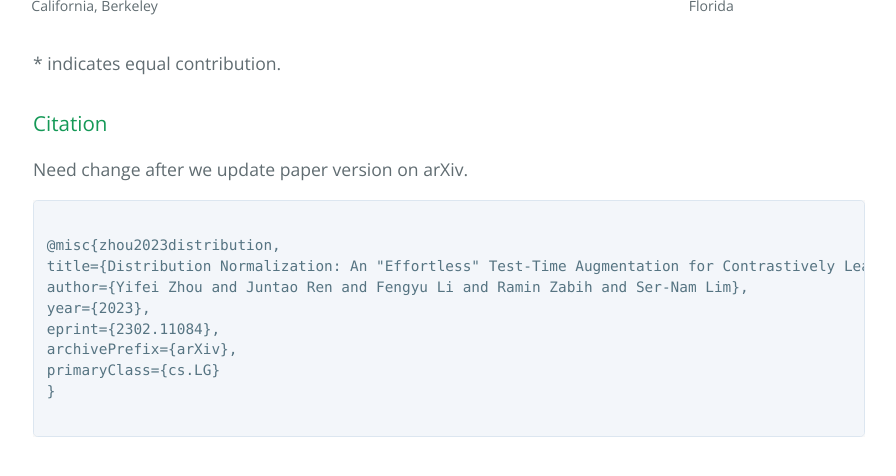
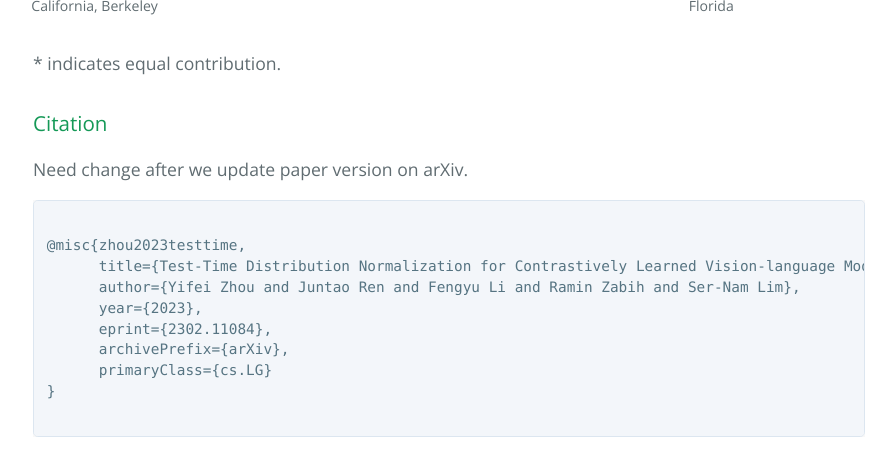
Before and after one commit to fengyuli-dev/dn-website, a Jekyll site: the page built from index.md, in a window 1280 px wide and 900 px high, scrolled down 4485 px, cut to the strip 415-891 px from the top of the window. Shown: the whole strip, without its empty margins (191-1087 px from the left). Built offline with Jekyll 4.4.1, drawn with Linux system fonts in a browser that asks for light colours; formulas are drawn with MathJax 3.

Commit message:
update ciation

````diff
--- a/index.md
+++ b/index.md
@@ -328,13 +328,13 @@ Need change after we update paper version on arXiv.
 
 ```
 
-@misc{zhou2023distribution,
-title={Distribution Normalization: An "Effortless" Test-Time Augmentation for Contrastively Learned Visual-language Models},
-author={Yifei Zhou and Juntao Ren and Fengyu Li and Ramin Zabih and Ser-Nam Lim},
-year={2023},
-eprint={2302.11084},
-archivePrefix={arXiv},
-primaryClass={cs.LG}
+@misc{zhou2023testtime,
+      title={Test-Time Distribution Normalization for Contrastively Learned Vision-language Models},
+      author={Yifei Zhou and Juntao Ren and Fengyu Li and Ramin Zabih and Ser-Nam Lim},
+      year={2023},
+      eprint={2302.11084},
+      archivePrefix={arXiv},
+      primaryClass={cs.LG}
 }
 
 ```
````
